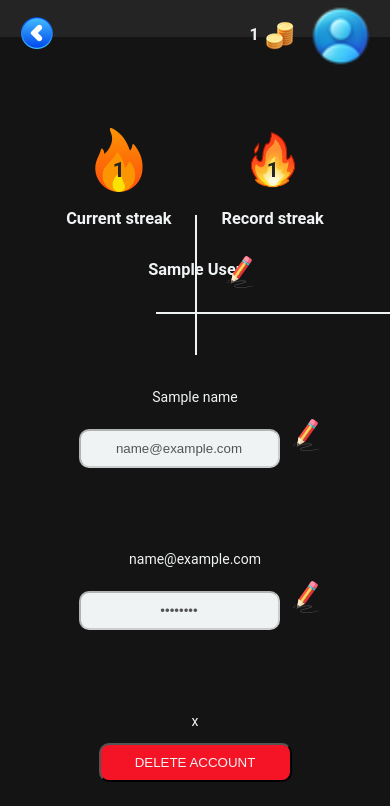
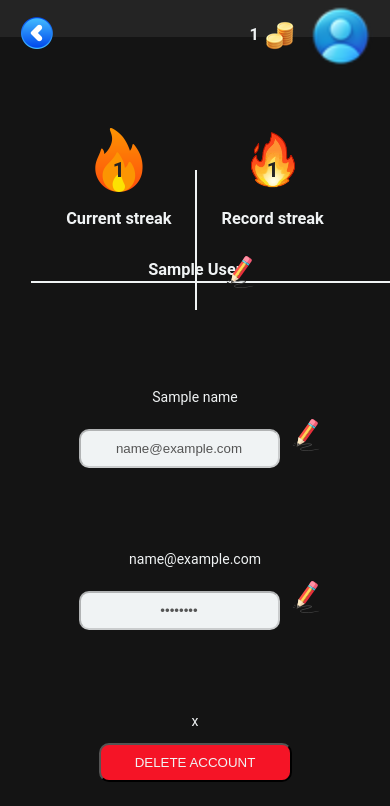
Before and after one commit to B3bq/taskmgm, a Flask app: template templates/account.html in a window 390 px wide; the page is wider, and only the part inside the window is pictured. Shown: the top 806 px of that part. Run offline with Flask 3, Linux system fonts and the light colour scheme; tables that the repository leaves empty hold one stand-in row (values such as "Sample post"); the template is opened without the code that fills it: values that come from a table or form of the project are taken from there, most other values are stand-ins (such as "Sample title", 1, 10 or a date in 2020).

Commit message:
account page

```diff
--- a/static/css/style.css
+++ b/static/css/style.css
@@ -946,6 +946,11 @@ section > .shop {
   top: 215px;
   left: 50%;
 }
+@media (max-width: 768px) {
+  .streaks-left::after {
+    top: 170px;
+  }
+}
 .streaks::after {
   display: block;
   position: absolute;
@@ -956,6 +961,12 @@ section > .shop {
   top: 37%;
   left: 40%;
 }
+@media (max-width: 768px) {
+  .streaks::after {
+    top: 33.25%;
+    left: 8%;
+  }
+}
 
 .show {
   display: flex;
--- a/static/scss/modules/sections.scss
+++ b/static/scss/modules/sections.scss
@@ -803,6 +803,10 @@ section>.shop{
         height: 140px;
         top: 215px;
         left: 50%;
+
+        @media (max-width: $mobileBreakPoint){
+            top: 170px;
+        }
     }
 
     &::after{
@@ -814,6 +818,11 @@ section>.shop{
         height: 2px;
         top: 37%;
         left: 40%;
+
+        @media (max-width: $mobileBreakPoint){
+            top: 33.25%;
+            left: 8%;
+        }
     }
 }
 .show{
```
Also changed, not shown: 1 other file.
